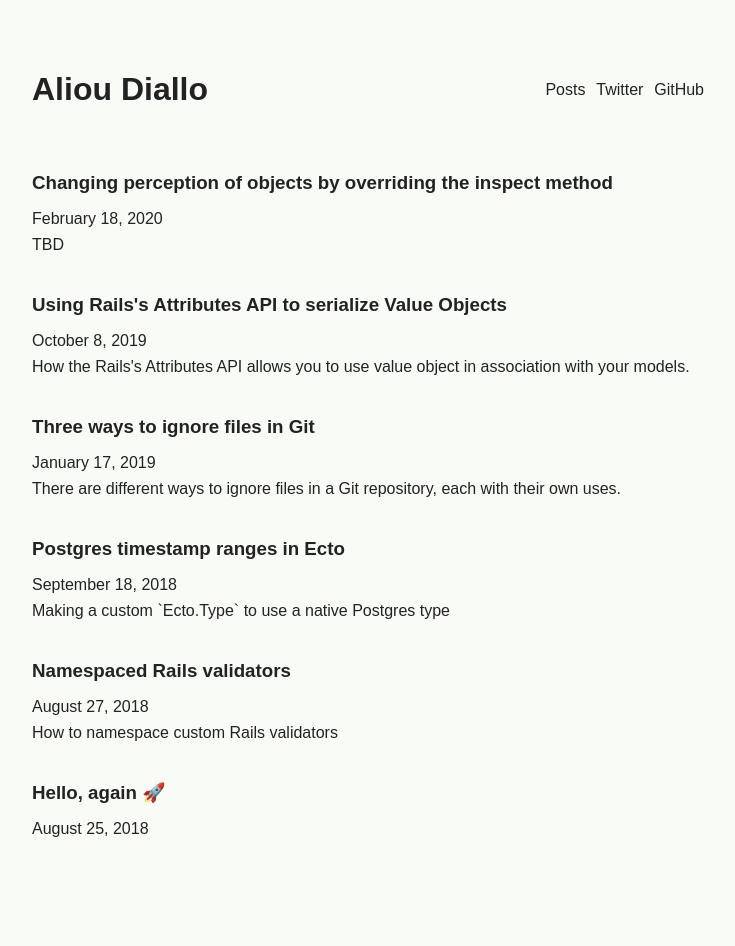
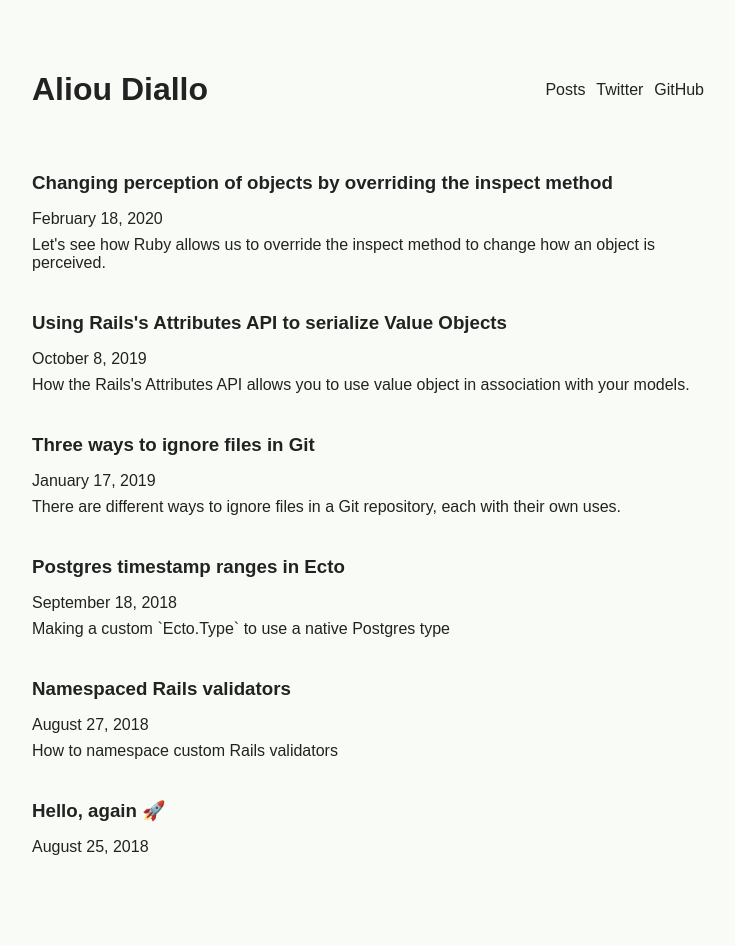
Before and after one commit to aliou/www, a Jekyll site: the page built from posts/index.html, in a window 1280 px wide. Shown: the whole page, without its empty margins (272-1007 px from the left). Built offline with Jekyll 4.4.1, drawn with Linux system fonts in a browser that asks for light colours.

Commit message:
description.

```diff
--- a/_posts/2020-02-18-overriding-inspect.md
+++ b/_posts/2020-02-18-overriding-inspect.md
@@ -2,7 +2,7 @@
 layout: post
 title: Changing perception of objects by overriding the inspect method
 description: >
-  TBD
+  Let's see how Ruby allows us to override the inspect method to change how an object is perceived.
 tags: [ruby, rails]
 ---
 
```
